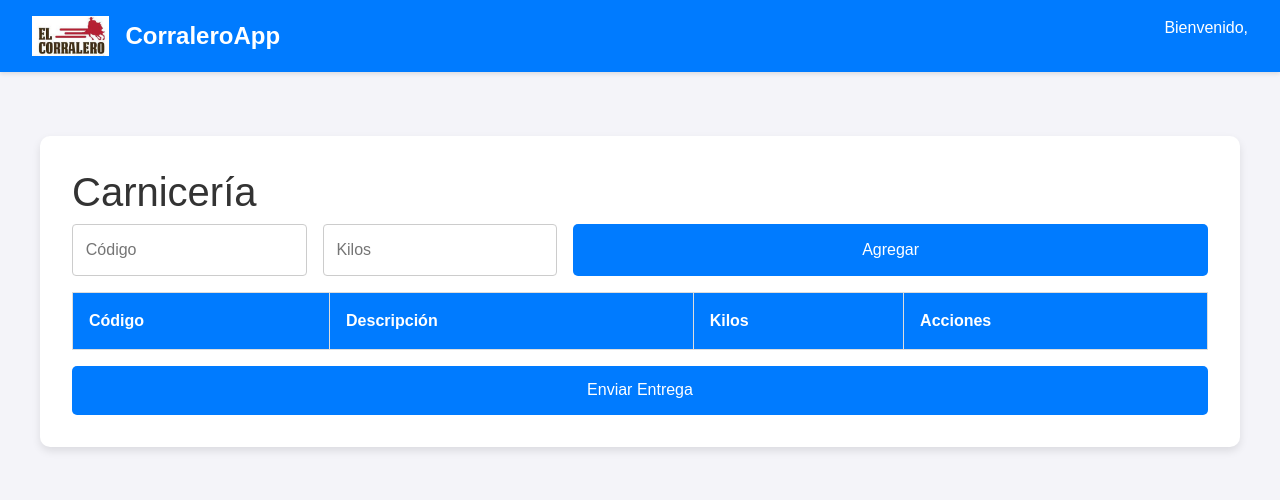
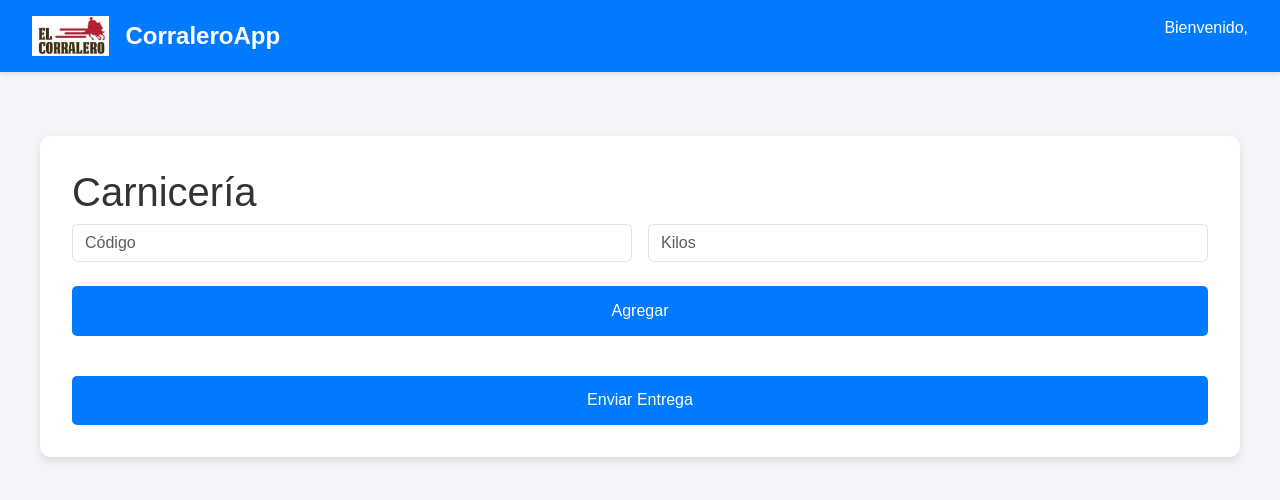
Before and after one commit to FlushaM/CorraleroApp, a React (Create React App) app in the folder supermercado-app/: page /carniceria in a window 1280 px wide. Shown: the top 500 px of the page. Built offline with nearby package versions, Linux system fonts and the light colour scheme.

Commit message:
resolucion para celulares

```diff
--- a/supermercado-app/src/modules/Carniceria/CarniceriaPage.css
+++ b/supermercado-app/src/modules/Carniceria/CarniceriaPage.css
@@ -1,4 +1,4 @@
-/* CarniceriaPage.css */
+/* Contenedor principal */
 .page-container {
   padding: 2rem;
   background-color: #f4f4f9;
@@ -12,27 +12,16 @@
   padding: 2rem;
 }
 
+/* Formulario */
 .form-container {
   display: flex;
   gap: 1rem;
+  flex-wrap: wrap;
 }
 
-  .table {
-    width: 100%;
-    border-collapse: collapse;
-    margin-top: 1rem;
-  }
-
-  .table th,
-  .table td {
-    padding: 1rem;
-    text-align: left;
-    border: 1px solid #ddd;
-  }
-
-  .table th {
-    background-color: #007bff;
-    color: white;
+.form-control {
+  flex: 1;
+  min-width: 100px;
 }
 
 .btn {
@@ -52,3 +41,38 @@
 .btn-danger {
   background-color: #dc3545;
 }
+
+/* Diseño de tarjetas */
+.card-container {
+  display: grid;
+  grid-template-columns: repeat(auto-fit, minmax(250px, 1fr)); /* Ajusta automáticamente el número de columnas */
+  gap: 1rem;
+  margin-top: 1rem;
+}
+
+.card {
+  background: white;
+  border: 1px solid #ddd;
+  border-radius: 10px;
+  box-shadow: 0 4px 6px rgba(0, 0, 0, 0.1);
+  padding: 1rem;
+}
+
+.card-body {
+  display: flex;
+  flex-direction: column;
+  gap: 0.5rem;
+}
+
+.actions {
+  margin-top: 1rem;
+  display: flex;
+  justify-content: flex-start;
+  gap: 1rem;
+}
+
+/* Botones en la tarjeta */
+.card .btn {
+  font-size: 0.9rem;
+  padding: 0.5rem;
+}
--- a/supermercado-app/src/modules/Carniceria/CarniceriaPage.jsx
+++ b/supermercado-app/src/modules/Carniceria/CarniceriaPage.jsx
@@ -168,40 +168,41 @@ const CarniceriaPage = () => {
       <div className="form-container">
         <input
           type="text"
+          className="form-control mb-2"
           placeholder="Código"
           value={codigo}
           onChange={(e) => setCodigo(e.target.value)}
         />
         <input
           type="number"
+          className="form-control mb-2"
           placeholder="Kilos"
           value={kilos}
           onChange={(e) => setKilos(e.target.value)}
         />
-            <button className="btn btn-primary" onClick={validarProducto}>
+        <button className="btn btn-primary mb-2" onClick={validarProducto}>
           Agregar
         </button>
-            {error && <p style={{ color: "red" }}>{error}</p>}
+        {error && <p className="text-danger">{error}</p>}
       </div>
-          <div className="table-container">
-            <table className="table">
-              <thead>
-                <tr>
-                  <th>Código</th>
-                  <th>Descripción</th>
-                  <th>Kilos</th>
-                  <th>Acciones</th>
-                </tr>
-              </thead>
-              <tbody>
-                {productos.map((producto) => (
-                  <tr key={producto.codigo}>
-                    <td>{producto.codigo}</td>
-                    <td>{producto.descripcion}</td>
-                    <td>{`${producto.kilos} kg`}</td>
-                    <td>
+
+      {/* Diseño de tarjetas responsivo */}
+      <div className="card-container">
+        {productos.map((producto, index) => (
+          <div key={`${producto.codigo}-${index}`} className="card">
+            <div className="card-body">
+              <p>
+                <strong>Código:</strong> {producto.codigo}
+              </p>
+              <p>
+                <strong>Descripción:</strong> {producto.descripcion}
+              </p>
+              <p>
+                <strong>Kilos:</strong> {producto.kilos} kg
+              </p>
+              <div className="actions">
                 <button
-                        className="btn btn-warning"
+                  className="btn btn-warning me-2"
                   onClick={() => abrirSweetAlertEdicion(producto)}
                 >
                   <FaEdit /> Modificar
@@ -212,18 +213,19 @@ const CarniceriaPage = () => {
                 >
                   <FaTrash /> Eliminar
                 </button>
-                    </td>
-                  </tr>
+              </div>
+            </div>
+          </div>
         ))}
-              </tbody>
-            </table>
       </div>
-          <button className="btn btn-success" onClick={enviarEntrega}>
+
+      <button className="btn btn-success mt-3" onClick={enviarEntrega}>
         Enviar Entrega
       </button>
     </div>
   </div>
 </div>
+
   );
 };
 
```
Lines whose indentation alone changed are shown as unchanged.
